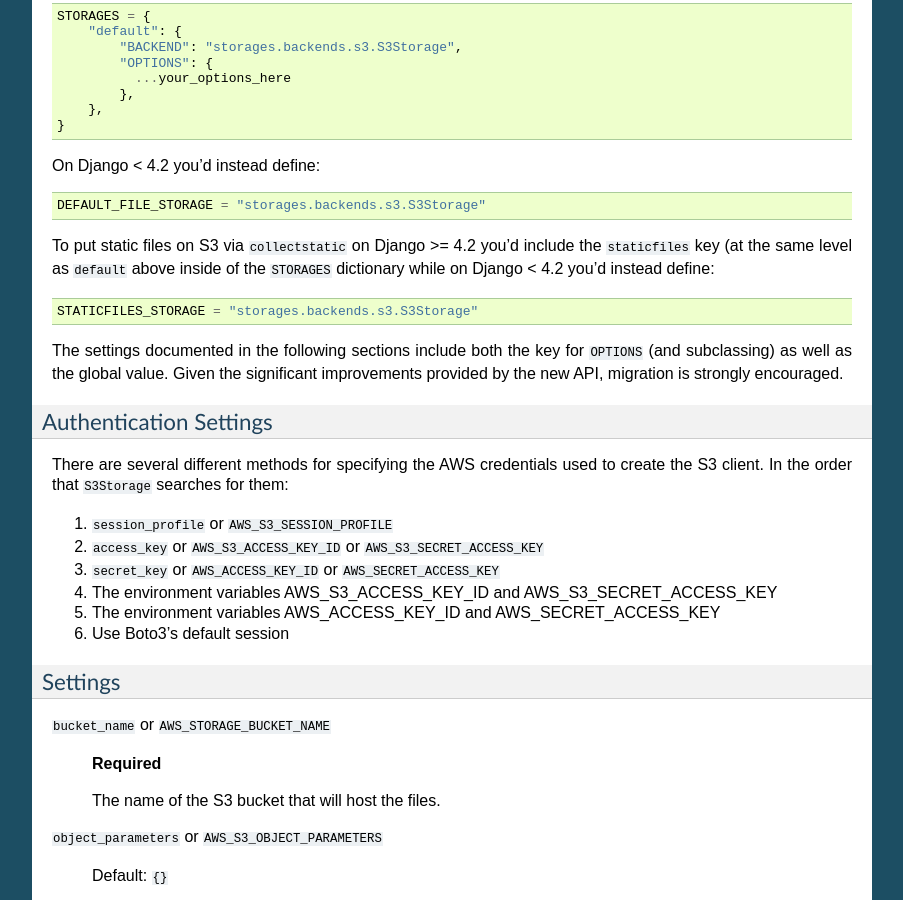
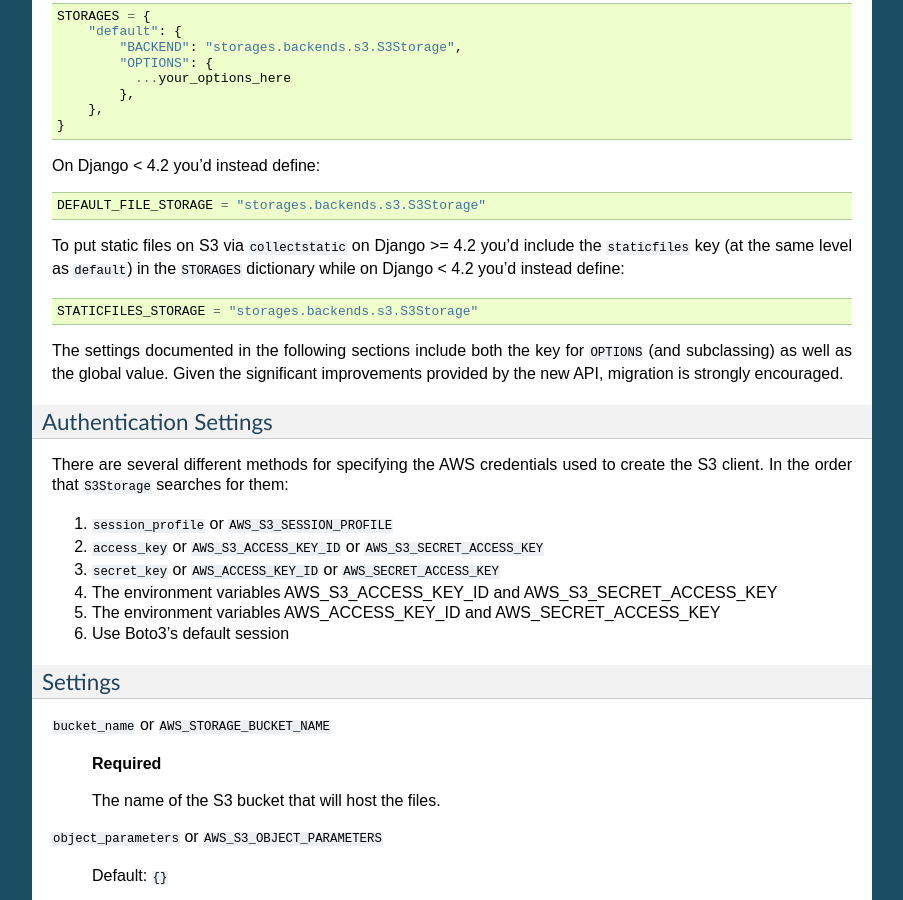
Before and after one commit to balintviktor/django-storage, a Sphinx documentation site: the page built from docs/backends/amazon-S3.rst, in a window 1280 px wide and 900 px high, scrolled down 486 px. Shown: the whole window, without its empty margins (198-1101 px from the left). Built offline with Sphinx 7.4.7, drawn with Linux system fonts in a browser that asks for light colours.

Commit message:
[docs] improve language & fix typo (#1316)

```diff
--- a/docs/backends/amazon-S3.rst
+++ b/docs/backends/amazon-S3.rst
@@ -34,7 +34,7 @@ On Django < 4.2 you'd instead define::
     DEFAULT_FILE_STORAGE = "storages.backends.s3.S3Storage"
 
 To put static files on S3 via ``collectstatic`` on Django >= 4.2 you'd include the ``staticfiles`` key (at the same level as
-``default`` above inside of the ``STORAGES`` dictionary while on Django < 4.2 you'd instead define::
+``default``) in the ``STORAGES`` dictionary while on Django < 4.2 you'd instead define::
 
     STATICFILES_STORAGE = "storages.backends.s3.S3Storage"
 
@@ -176,7 +176,7 @@ Settings
   Default: ``None``
 
   Set this to customize the transfer config options such as disabling threads for ``gevent`` compatibility;
-  See the `Boto3 docs for TransferConfig` for more info.
+  See the `Boto3 docs for TransferConfig`_ for more info.
 
 
 ``custom_domain`` or ``AWS_S3_CUSTOM_DOMAIN``
--- a/docs/backends/azure.rst
+++ b/docs/backends/azure.rst
@@ -34,7 +34,7 @@ On Django < 4.2 you'd instead define::
     DEFAULT_FILE_STORAGE = "storages.backends.azure_storage.AzureStorage"
 
 To put static files on Azure via ``collectstatic`` on Django >= 4.2 you'd include the ``staticfiles`` key (at the same level as
-``default`` above inside of the ``STORAGES`` dictionary while on Django < 4.2 you'd instead define::
+``default``) in the ``STORAGES`` dictionary while on Django < 4.2 you'd instead define::
 
     STATICFILES_STORAGE = "storages.backends.azure_storage.AzureStorage"
 
--- a/docs/backends/dropbox.rst
+++ b/docs/backends/dropbox.rst
@@ -35,7 +35,7 @@ On Django < 4.2 you'd instead define::
     DEFAULT_FILE_STORAGE = "storages.backends.dropbox.DropboxStorage"
 
 To put static files on Dropbox via ``collectstatic`` on Django >= 4.2 you'd include the ``staticfiles`` key (at the same level as
-``default`` above inside of the ``STORAGES`` dictionary while on Django < 4.2 you'd instead define::
+``default``) in the ``STORAGES`` dictionary while on Django < 4.2 you'd instead define::
 
     STATICFILES_STORAGE = "storages.backends.dropbox.DropboxStorage"
 
--- a/docs/backends/gcloud.rst
+++ b/docs/backends/gcloud.rst
@@ -35,7 +35,7 @@ On Django < 4.2 you'd instead define::
     DEFAULT_FILE_STORAGE = "storages.backends.gcloud.GoogleCloudStorage"
 
 To put static files on GCS via ``collectstatic`` on Django >= 4.2 you'd include the ``staticfiles`` key (at the same level as
-``default`` above inside of the ``STORAGES`` dictionary while on Django < 4.2 you'd instead define::
+``default``) in the ``STORAGES`` dictionary while on Django < 4.2 you'd instead define::
 
     STATICFILES_STORAGE = "storages.backends.gcloud.GoogleCloudStorage"
 
--- a/docs/backends/sftp.rst
+++ b/docs/backends/sftp.rst
@@ -31,7 +31,7 @@ On Django < 4.2 you'd instead define::
     DEFAULT_FILE_STORAGE = "storages.backends.sftpstorage.SFTPStorage"
 
 To put static files on SFTP via ``collectstatic`` on Django >= 4.2 you'd include the ``staticfiles`` key (at the same level as
-``default`` above inside of the ``STORAGES`` dictionary while on Django < 4.2 you'd instead define::
+``default``) in the ``STORAGES`` dictionary while on Django < 4.2 you'd instead define::
 
     STATICFILES_STORAGE = "storages.backends.sftpstorage.SFTPStorage"
 
```
